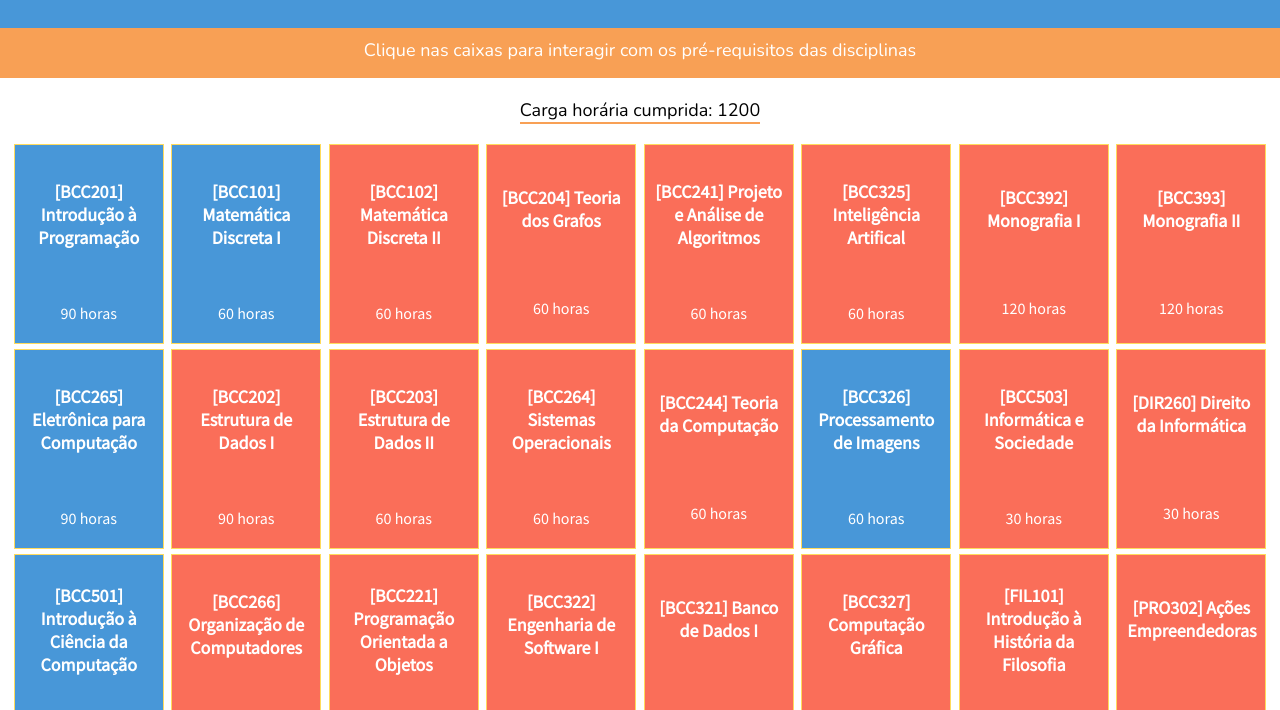
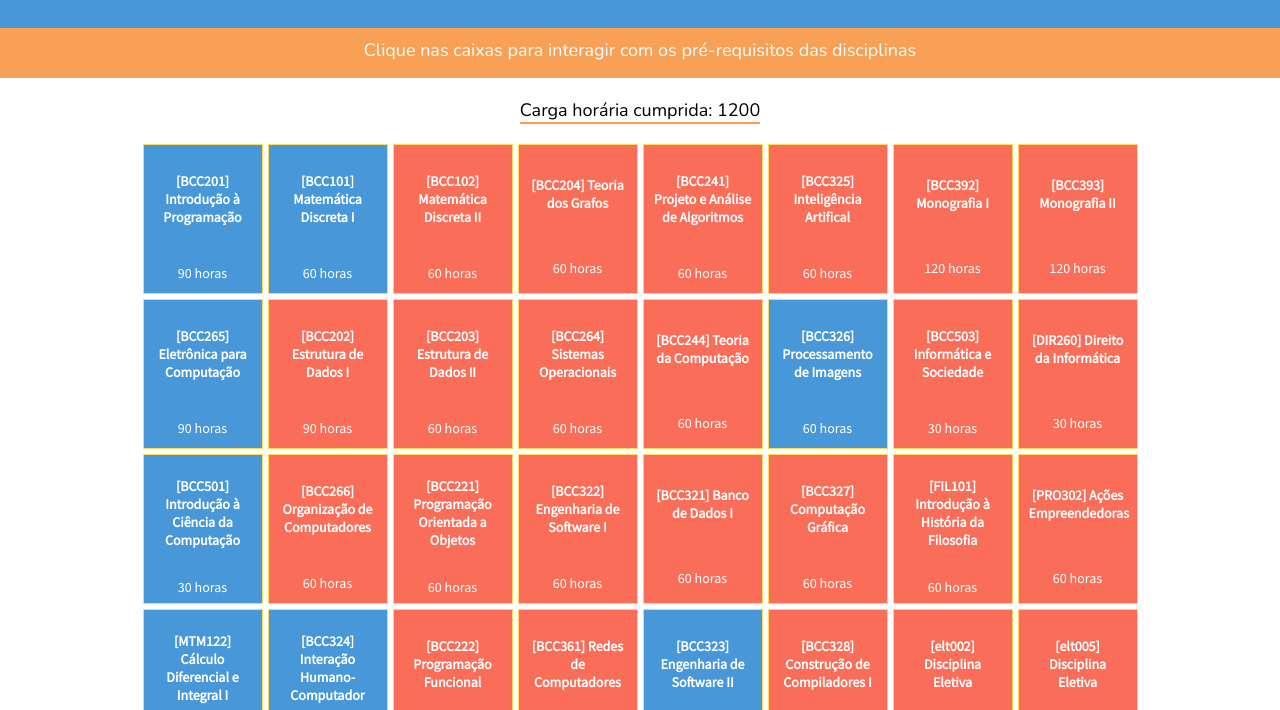
Before and after one commit to mayconamaro/CSDynamicCurriculum, a website: page index.html in a window 1280 px wide. Shown: the part 72-782 px from the top of the page. Drawn offline with nearby package versions, Linux system fonts and the light colour scheme.

Commit message:
grid changes

```diff
--- a/styles.css
+++ b/styles.css
@@ -34,13 +34,18 @@ h1 {
     padding: 20px 10px;
     display: flex;
     flex-flow: row;
-    justify-content: space-around;
+    justify-content: center;
     margin: auto;
 }
 
 .curriculum-column {
     display: flex;
     flex-direction: column;
+    padding-left: 5px;
+}
+
+.curriculum-column:first-of-type{
+    padding-left: 0px;
 }
 
 .instructions {
@@ -72,8 +77,8 @@ h1 {
 }
 
 .course {
-    width: 150px;
-    height: 200px;
+    width: 120px;
+    height: 150px;
     border: 1px solid var(--box-border-color);
     display: flex;
     justify-content: space-around;
@@ -95,7 +100,7 @@ h1 {
 
 .course-title {
 
-    font-size: 18px;
+    font-size: 14px;
     padding: 15px 10px;
     text-align: center;
     font-family: 'Source Sans Pro', 'sans-serif';
@@ -105,7 +110,7 @@ h1 {
 .course-credits {
 
     text-align: center;
-    font-size: 16px;
+    font-size: 14px;
     font-family: 'Source Sans Pro', 'sans-serif';
     color: var(--box-font-color);
 }
```
